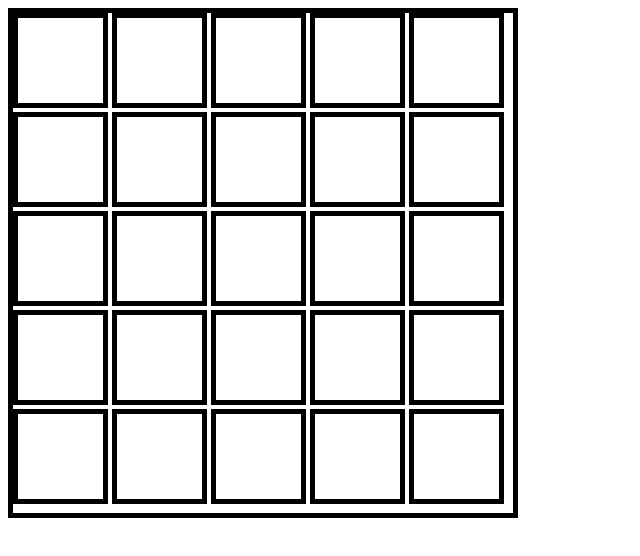
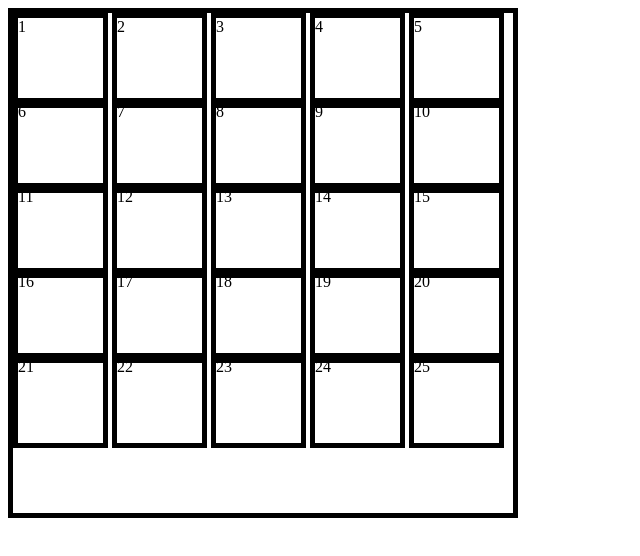
Before and after one commit to jeffondev/1to50, a plain HTML site: page index.html in a window 1280 px wide. Shown: the whole page, without its empty margins (0-640 px from the left). Drawn offline with Linux system fonts and the light colour scheme.

Commit message:
js random

```diff
--- a/index.html
+++ b/index.html
@@ -5,6 +5,17 @@
     <meta http-equiv="X-UA-Compatible" content="IE=edge">
     <meta name="viewport" content="width=device-width, initial-scale=1.0">
     <title>Document</title>
+    <script>
+    function init() {
+        var cols = document.getElementsByClassName("col");
+        for(var i=0;i<cols.length;i++)
+        {
+            cols[i].innerHTML = i+1;
+        }
+        var r = Math.floor(Math.random()*25)+1;
+        alert(r);
+    }
+    </script>
     <style>
         .col {
             border-width: thick;
@@ -32,7 +43,7 @@
         }
     </style>
 </head>
-<body>
+<body onload="init();">
 
     <div class="box">
         <span class="row">
```
